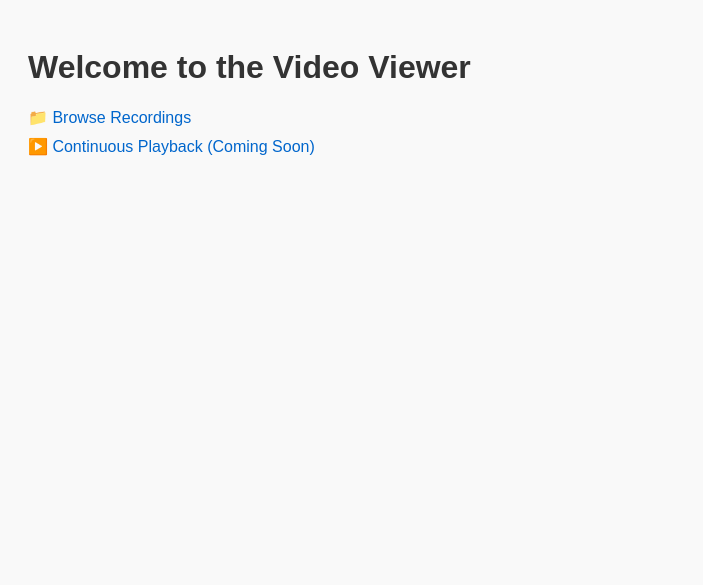
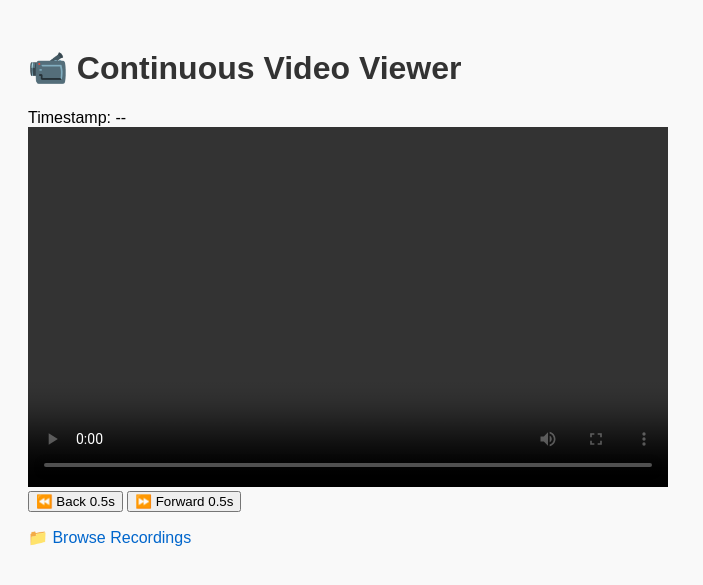
Before and after one commit to brendanlu/pi, a Flask app: page / in a window 1280 px wide. Shown: the top 585 px of the page, without its empty margins (0-703 px from the left). Run offline with Flask 3, Linux system fonts and the light colour scheme.

Commit message:
somehow working basic integrated seeking

```diff
--- a/server/app.py
+++ b/server/app.py
@@ -1,4 +1,4 @@
-from flask import Flask, render_template, send_file, abort, url_for
+from flask import Flask, render_template, send_file, abort, jsonify
 from werkzeug.utils import safe_join
 app = Flask(__name__)
 
@@ -6,7 +6,6 @@
 import signal
 import sys
 import atexit
-from datetime import datetime
 from typing import List
 
 sys.path.append(r"/home/brend/Documents")
@@ -34,12 +33,34 @@
 def home():
     return render_template("home.html")
 
+@app.route("/playlist")
+def playlist():
+    try:
+        mp4_files = fetch_mp4_files(videos_path)
+    except:
+        abort(404, description="Error fetching + sorting .mp4 files for playback")
+    try:
+        video_data = []
+        for mp4_file in mp4_files:
+            dt, camera_name = timestamping.parse_filename(mp4_file)
+            if dt:
+                video_data.append({
+                    "filename": mp4_file,
+                    "start": timestamping.dt_strfmt(dt),
+                    "duration_seconds": 5.0
+                })
+        assert video_data
+    except:
+        abort(404, description="Error parsing filenames")
+
+    return jsonify(video_data)
+
 @app.route("/browse")
 def browse():
     try:
         mp4_files = fetch_mp4_files(videos_path)
     except:
-        abort(404, descripton="Error displaying sorted .mp4 files")
+        abort(404, descripton="Error fetching + sorting .mp4 files in browse")
 
     return render_template("browse.html", files=mp4_files)
 
--- a/server/static/js/player.js
+++ b/server/static/js/player.js
@@ -0,0 +1,65 @@
+let videoList = [];
+let currentGlobalTime = 0;
+let currentVideoIndex = 0;
+let player = document.getElementById("player");
+let timestampDisplay = document.getElementById("timestamp");
+
+async function loadPlaylist() {
+    const response = await fetch("/playlist");
+    videoList = await response.json();
+
+    if (videoList.length === 0) {
+        alert("No videos found.");
+        return;
+    }
+
+    loadVideoAtTime(0);
+    setInterval(updateTimestamp, 100);  // live update
+}
+
+function loadVideoAtTime(globalTime) {
+    let accumulated = 0;
+    for (let i = 0; i < videoList.length; i++) {
+        let vid = videoList[i];
+        if (globalTime < accumulated + vid.duration_seconds) {
+            currentVideoIndex = i;
+            let localTime = globalTime - accumulated;
+            player.src = `/video/${vid.filename}`;
+            player.currentTime = localTime;
+            player.play();
+            currentGlobalTime = globalTime;
+            return;
+        }
+        accumulated += vid.duration_seconds;
+    }
+
+    console.log("Reached end of all videos");
+}
+
+function seek(seconds) {
+    let newTime = currentGlobalTime + seconds;
+    if (newTime < 0) newTime = 0;
+    currentGlobalTime = newTime;
+    loadVideoAtTime(newTime);
+}
+
+function updateTimestamp() {
+    let vid = videoList[currentVideoIndex];
+    if (!vid) return;
+
+    let videoStart = new Date(vid.start);
+    let displayTime = new Date(videoStart.getTime() + player.currentTime * 1000);
+    timestampDisplay.textContent = "Timestamp: " + displayTime.toLocaleString();
+
+    currentGlobalTime = computeGlobalTime();
+}
+
+function computeGlobalTime() {
+    let time = 0;
+    for (let i = 0; i < currentVideoIndex; i++) {
+        time += videoList[i].duration_seconds;
+    }
+    return time + player.currentTime;
+}
+
+loadPlaylist();
--- a/server/templates/home.html
+++ b/server/templates/home.html
@@ -2,15 +2,22 @@
 <html lang="en">
 <head>
     <meta charset="UTF-8">
-    <title>Video Viewer</title>
+    <title>Footage Dashboard</title>
     <link rel="stylesheet" href="{{ url_for('static', filename='css/styles.css') }}">
 </head>
 <body>
-    <h1>Welcome to the Video Viewer</h1>
+    <h1>📹 Continuous Video Viewer</h1>
+    <div id="timestamp">Timestamp: --</div>
+    <video id="player" width="640" height="360" controls></video>
+    <div id="controls">
+        <button onclick="seek(-0.5)">⏪ Back 0.5s</button>
+        <button onclick="seek(0.5)">⏩ Forward 0.5s</button>
+    </div>
+    <script src="{{ url_for('static', filename='js/player.js') }}"></script>
+
     <nav>
         <ul>
             <li><a href="{{ url_for('browse') }}">📁 Browse Recordings</a></li>
-            <li><a href="#">▶️ Continuous Playback (Coming Soon)</a></li>
         </ul>
     </nav>
 </body>
```
